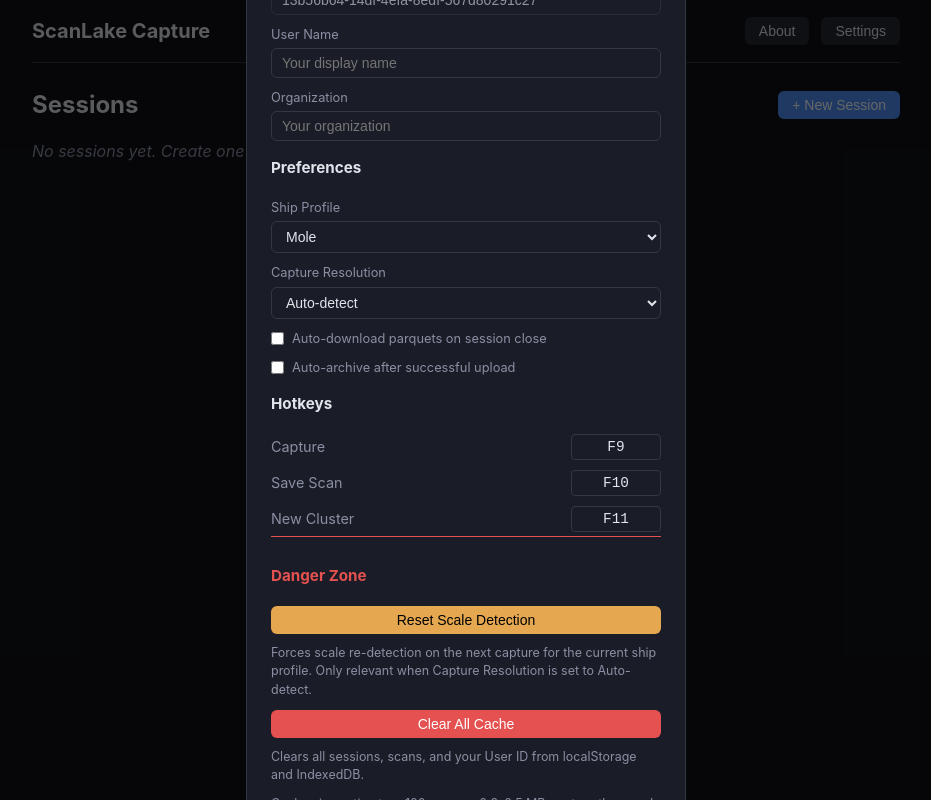
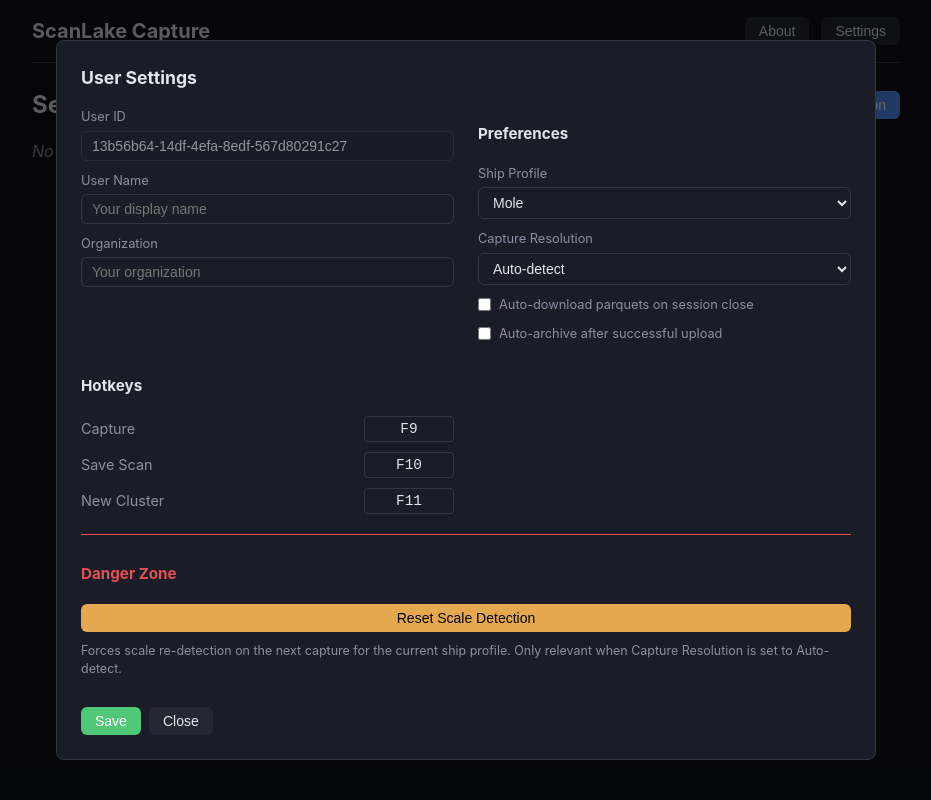
Before and after one commit to mort13/ScanLake-Capture, a React (Vite) app: page / in a window 1280 px wide. Both pictures are taken after a click on the button "Settings". Shown: the whole page, without its empty margins (174-1105 px from the left). Built offline with nearby package versions, Linux system fonts and the light colour scheme; what onnxruntime-web would draw is missing.

Commit message:
new settings layout

```diff
--- a/src/components/UserSettings.tsx
+++ b/src/components/UserSettings.tsx
@@ -77,7 +77,8 @@
       <div className="modal" onClick={e => e.stopPropagation()}>
         <h2>User Settings</h2>
 
-        <div className="settings-section">
+        <div className="modal-body">
+          <div className="settings-section">
           <label>
             User ID
             <input type="text" value={profile.userId} readOnly className="readonly" />
@@ -180,6 +181,8 @@
           <p className="small-text">Cache size estimate: ~100 scans ≈ 0.2–0.5 MB — store thousands of scans locally before closing the session.</p>
         </div>
 
+        </div>{/* modal-body */}
+
         <div className="modal-actions">
           <button onClick={handleSave} className="btn-save">
             {saved ? 'Saved!' : 'Save'}
--- a/src/styles/index.css
+++ b/src/styles/index.css
@@ -316,13 +316,25 @@
   border: 1px solid var(--border);
   border-radius: 8px;
   padding: 24px;
-  max-width: 440px;
-  width: 90%;
+  max-width: 820px;
+  width: 95vw;
+  max-height: 90vh;
+  display: flex;
+  flex-direction: column;
+  overflow: hidden;
 }
-.modal h2 { margin-bottom: 16px; font-size: 1.1rem; }
+.modal h2 { margin-bottom: 16px; font-size: 1.1rem; flex-shrink: 0; }
 .modal h3 { margin-bottom: 8px; font-size: 0.95rem; margin-top: 16px; }
+.modal-body {
+  overflow-y: auto;
+  flex: 1;
+  display: grid;
+  grid-template-columns: 1fr 1fr;
+  gap: 16px 24px;
+  align-items: start;
+}
 .settings-section { display: flex; flex-direction: column; gap: 10px; }
-.settings-section.danger { border-top: 1px solid var(--danger); padding-top: 12px; margin-top: 4px; }
+.settings-section.danger { border-top: 1px solid var(--danger); padding-top: 12px; margin-top: 4px; grid-column: 1 / -1; }
 .settings-section.danger h3 { color: var(--danger); }
 .small-text { font-size: 0.78rem; color: var(--text-dim); }
 .hotkey-row { display: flex; align-items: center; justify-content: space-between; gap: 12px; }
@@ -330,7 +342,7 @@
 .hotkey-bind-btn { min-width: 90px; padding: 4px 12px; font-size: 0.9rem; font-family: monospace; background: var(--bg-card); border: 1px solid var(--border); border-radius: 4px; color: var(--text); cursor: pointer; text-align: center; transition: border-color 0.15s, background 0.15s; }
 .hotkey-bind-btn:hover { border-color: var(--accent); }
 .hotkey-bind-btn.listening { border-color: var(--accent); background: color-mix(in srgb, var(--accent) 15%, var(--bg-card)); color: var(--accent); }
-.modal-actions { display: flex; gap: 8px; margin-top: 20px; }
+.modal-actions { display: flex; gap: 8px; margin-top: 20px; flex-shrink: 0; }
 
 /* About Modal */
 .about-modal { max-width: 560px; max-height: 80vh; overflow-y: auto; }
```
